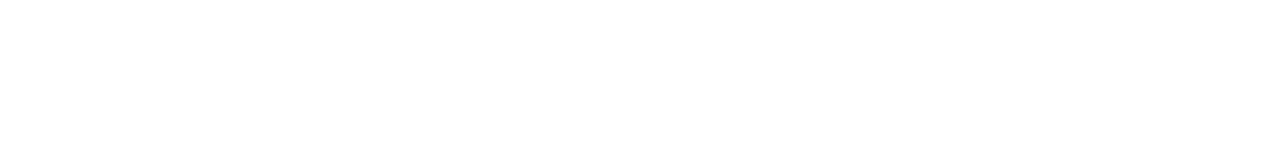
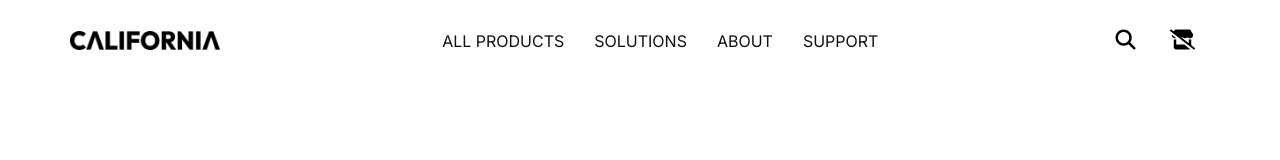
Before and after one commit to ramziddinolimov/iphone_page, a plain HTML site: page index.html in a window 1280 px wide. Drawn offline with Linux system fonts and the light colour scheme.

Commit message:
navbar end

```diff
--- a/css/style.css
+++ b/css/style.css
@@ -2,6 +2,7 @@
     margin: 0;
     padding: 0;
     box-sizing: border-box;
+    font-family: 'Inter', sans-serif;
 }
 
 ul, ol {
@@ -25,3 +26,43 @@ body {
     width: 1140px;
     margin: 0 auto;
 }
+
+.navbar .container  {
+    margin-top: 30px;
+    display: flex;
+    align-items: center;
+    justify-content: space-between;
+}
+
+.navbar .nav_photo {
+    width: 150px;
+}
+
+.nav_list {
+    display: flex;
+    align-items: center;
+}
+
+.nav_link {
+    margin: 0 15px;
+    color: #111;
+    text-transform: uppercase;
+    transition: .6s;
+    font-weight: 400;
+    font-style: normal;
+}
+
+.nav_link:hover {
+    color: blue;
+}
+
+.navbar span i {
+    font-size: 20px;
+    margin: 0 15px;
+    transition: .6s;
+}
+
+.navbar  span i:hover {
+    color: green;
+    cursor: pointer;
+}
--- a/index.html
+++ b/index.html
@@ -5,8 +5,40 @@
     <meta http-equiv="X-UA-Compatible" content="IE=edge">
     <meta name="viewport" content="width=device-width, initial-scale=1.0">
     <title>Document</title>
+    <link rel="preconnect" href="https://fonts.googleapis.com">
+    <link rel="preconnect" href="https://fonts.gstatic.com" crossorigin>
+    <link href="https://fonts.googleapis.com/css2?family=Inter:wght@100;200;300;400;500;600;700;800;900&display=swap" rel="stylesheet">
+    <link rel="stylesheet" href="https://cdnjs.cloudflare.com/ajax/libs/font-awesome/6.2.0/css/all.min.css" integrity="sha512-xh6O/CkQoPOWDdYTDqeRdPCVd1SpvCA9XXcUnZS2FmJNp1coAFzvtCN9BmamE+4aHK8yyUHUSCcJHgXloTyT2A==" crossorigin="anonymous" referrerpolicy="no-referrer" />
+    <link rel="stylesheet" href="./css/style.css">
 </head>
 <body>
+    <nav class="navbar">
+        <div class="container">
+            <img src="./img/IMAGE.png" alt="" class="nav_photo">
+            <ul class="nav_list">
+                <li class="nav_item">
+                    <a href="#" class="nav_link">all products</a>
+                </li>
+
+                <li class="nav_item">
+                    <a href="#" class="nav_link">solutions</a>
+                </li>
+
+                <li class="nav_item">
+                    <a href="#" class="nav_link">about</a>
+                </li>
+
+                <li class="nav_item">
+                    <a href="#" class="nav_link">support</a>
+                </li>
+            </ul>
+
+            <span>
+                <i class="fa-solid fa-magnifying-glass"></i>
+                 <i class="fa-solid fa-store-slash"></i>
+            </span>
+            </div>
+        </nav>
 
 </body>
 </html>
```
Also changed, not shown: img/IMAGE (1).png (added), img/IMAGE (2).png (added), img/IMAGE (3).png (added), img/IMAGE (4).png (added), img/IMAGE (5).png (added), img/IMAGE (6).png (added), img/IMAGE (7).png (added), img/IMAGE (8).png (added), img/IMAGE (9).png (added), img/IMAGE.png (added).
